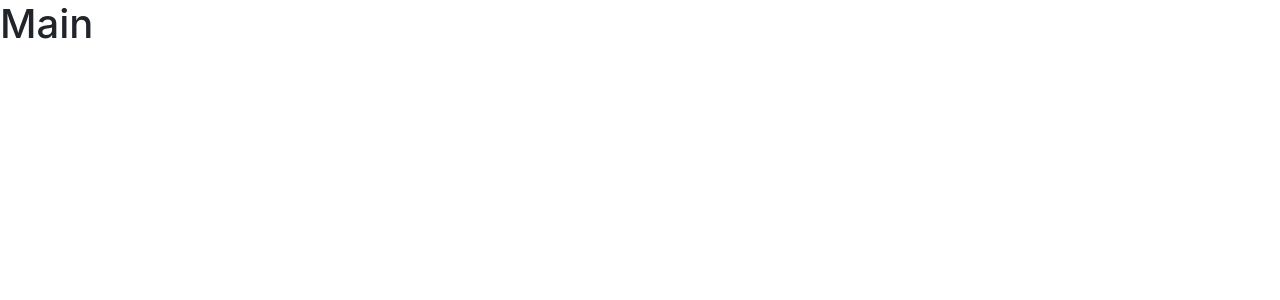
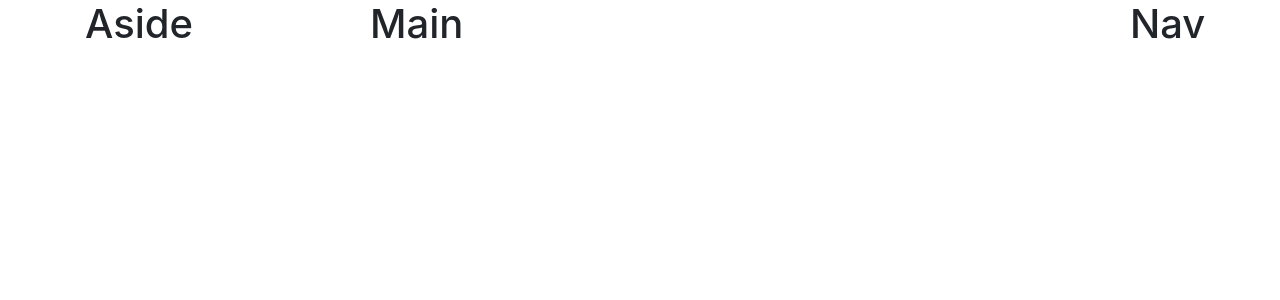
Before and after one commit to bdesselle-portfolio-projects/Portfolio-2020, a React (Create React App) app: page / in a window 1280 px wide. Shown: the top 300 px of the page. Built offline with nearby package versions, Linux system fonts and the light colour scheme.

Commit message:
Update App.js

```diff
--- a/src/App.js
+++ b/src/App.js
@@ -1,12 +1,21 @@
 import React from 'react'
+import Container from 'react-bootstrap/Container'
+import Row from 'react-bootstrap/Row'
+import Col from 'react-bootstrap/Col'
 
 // Components
 import Main from './components/Main'
+import Aside from './components/Aside'
+// import Navigation from './components/Navigation'
 
 export default function App() {
   return (
-    <React.Fragment>
-      <Main/>
-    </React.Fragment>
+    <Container>
+      <Row>
+        <Col xs lg='3'><Aside /></Col>
+        <Col><Main /></Col>
+        <Col xs lg='1'><h1>Nav</h1></Col>
+      </Row>
+    </Container>
   )
 }
```
